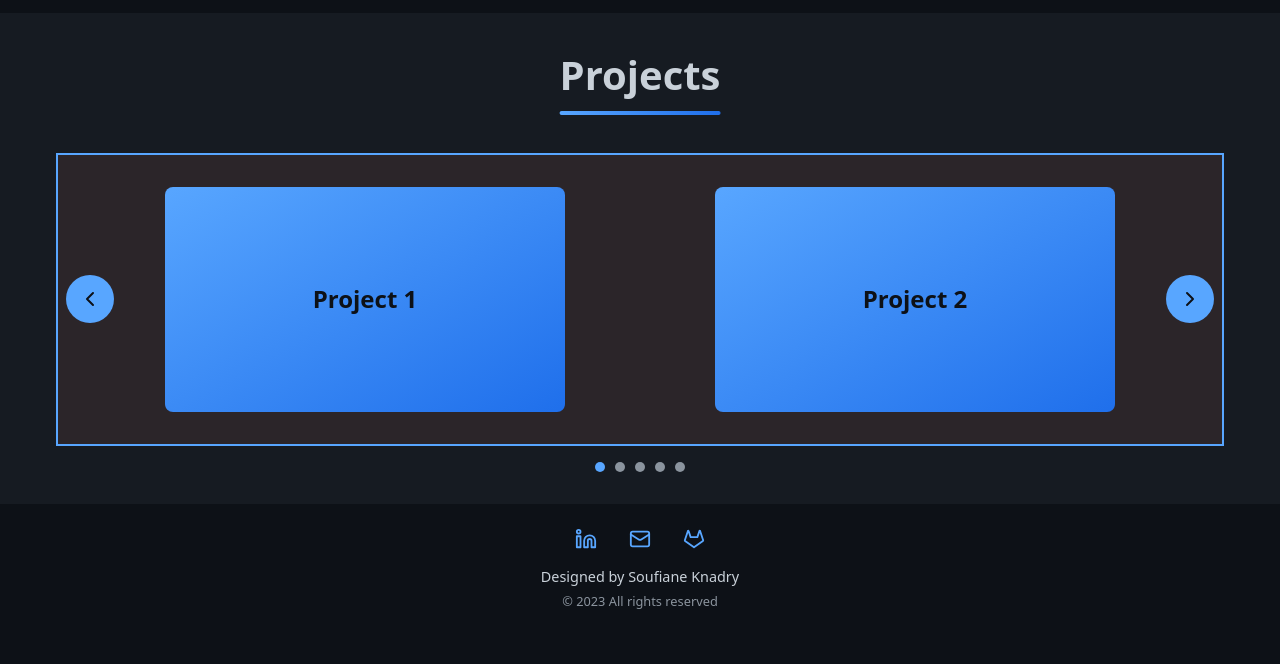
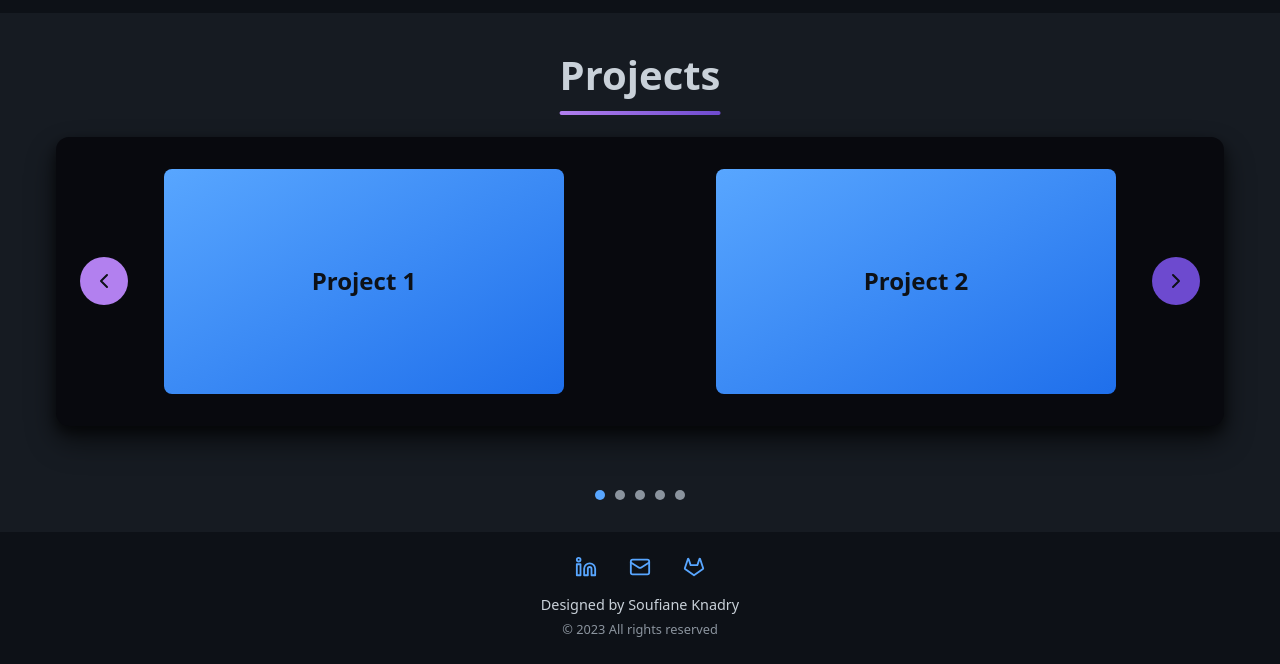
Before and after one commit to SoufianeKnadry/portfolio, a Next.js app: page / in a window 1280 px wide. Shown: the part 2498-3162 px from the top of the page. Before the commit the page ends 3134 px from the top, so only its background shows below. Built offline with nearby package versions, Linux system fonts and the light colour scheme.

Commit message:
Fix carousel and add skills

```diff
--- a/components/Projects.js
+++ b/components/Projects.js
@@ -54,7 +54,7 @@ export function Projects() {
   return (
     <section id="projects" className="projects-section">
       <div className="projects-content">
-        <h2 className="section-title">Projects</h2>
+        <h2 className="projects-title">Projects</h2>
         <div className="projects-container">
           <button
             onClick={() => scroll("left")}
--- a/components/Skills.js
+++ b/components/Skills.js
@@ -23,6 +23,7 @@ export function Skills() {
       skills: [
         { name: "HTML", imgUrl: "/images/html.png" },
         { name: "CSS", imgUrl: "/images/css.png" },
+        { name: "Node", imgUrl: "/images/node.png" },
         { name: "React", imgUrl: "/images/react.png" },
         { name: "Tailwind", imgUrl: "/images/tailwind.png" },
         { name: "Next.js", imgUrl: "/images/nextjs.png" },
@@ -31,16 +32,14 @@ export function Skills() {
     {
       name: "Tools",
       skills: [
-        { name: "Node", imgUrl: "/images/node.png" },
         { name: "Docker", imgUrl: "/images/docker.png" },
-        { name: "Sql", imgUrl: "/images/sql.png" },
         { name: "Git", imgUrl: "/images/git.png" },
         { name: "Visual Studios", imgUrl: "/images/visualstudios.png" },
         { name: "Avalonia", imgUrl: "/images/avalonia.png" },
         { name: "Linux", imgUrl: "/images/linux.png" },
         { name: "AWS", imgUrl:"/images/aws.png"},
         { name: "Flask", imgUrl:"/images/flask.png"},
-        { name: "Android Studio", imgUrl:"/images/androidstudio.webp"}
+        { name: "Android Studio", imgUrl:"/images/androidstudio.webp"},
       ],
     },
     {
@@ -48,6 +47,8 @@ export function Skills() {
       skills: [
         { name: "SQL", imgUrl: "/images/sql.png" },
         { name: "MongoDb", imgUrl: "/images/mongodb.png" },
+        { name: "Oracle", imgUrl:"/images/oracle.png" }
+
       ],
     },
   ];
--- a/styles/Projects.css
+++ b/styles/Projects.css
@@ -29,16 +29,18 @@
   left: 0;
   width: 100%;
   height: 4px;
-  background: linear-gradient(to right, var(--color-primary), var(--color-secondary));
+  background: linear-gradient(135deg, #B280EF, #6D4ACF);
   border-radius: 2px;
+
 }
 
 .projects-container {
   position: relative;
   overflow: hidden;
   padding: 2rem;
-  border: 2px solid var(--color-primary);
-  background-color: rgba(230, 132, 106, 0.1);
+  background-color: #08090E;
+  border-radius: 13px;
+  box-shadow: 0 6px 12px #00000080, 0 12px 24px #0006, 0 16px 32px #0000004d;
 }
 
 .projects-carousel {
@@ -54,35 +56,42 @@
 }
 
 .scroll-button {
-  background-color: var(--color-primary);
-  color: var(--color-background);
-  padding: 0.75rem;
-  border-radius: 50%;
-  transition: background-color 0.3s, color 0.3s;
   position: absolute;
   top: 50%;
   transform: translateY(-50%);
   z-index: 10;
   border: none;
   cursor: pointer;
+  padding: 0.75rem;
+  border-radius: 50%;
+  background-color: #6D4ACF;
+  color: var(--color-background);
+  transition: 0.2s;
 }
 
 .scroll-button:hover {
-  background-color: var(--color-secondary);
+  background-color: #c0b3e0;
+  scale: 1.05;
+}
+.scroll-button:active {
+  background-color: #dda6d0;
+  scale: 0.95;
 }
 
+
 .scroll-button-left {
-  left: 0.5rem;
+  left: 1.5rem;
+  background-color: #B280EF;
 }
 
 .scroll-button-right {
-  right: 0.5rem;
+  right: 1.5rem;
 }
 
 .carousel-dots {
   display: flex;
   justify-content: center;
-  margin-top: 1rem;
+  margin-top: 4rem;
 }
 
 .carousel-dot {
```
Also changed, not shown: public/images/oracle.png (added).
